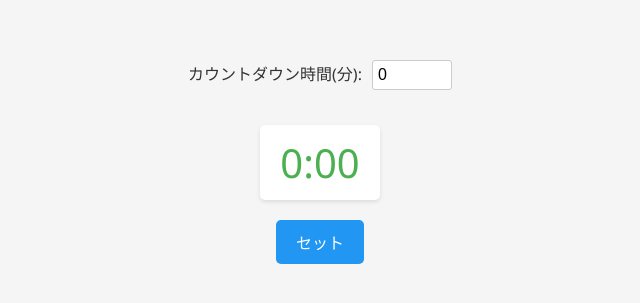
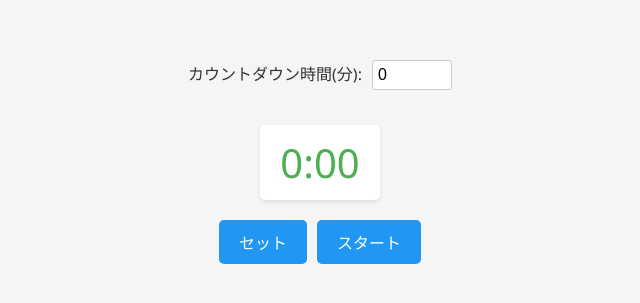
Before and after one commit to rinta-nagayama-uhuru/timer_app, a Vue app: page / in a window 1280 px wide. Shown: the part 231-534 px from the top of the page, without its empty margins (320-960 px from the left). Built offline with nearby package versions, Linux system fonts and the light colour scheme.

Commit message:
カウントダウン機能の実装

```diff
--- a/src/App.vue
+++ b/src/App.vue
@@ -7,6 +7,7 @@
     <div class="timer">{{  formatTime }}</div>
     <div class="controls">
       <button @click="setTime">セット</button>
+      <button @click="startTimer">スタート</button>
     </div>
   </div>
 </template>
@@ -17,6 +18,7 @@
 
   const inputMinutes =  ref(0);
   const time = ref(0);
+  let timerID = ref(null);
 
   const formatTime = computed(() =>{
     const minutes = Math.floor(time.value / 60);
@@ -26,6 +28,14 @@
 
   function setTime(){
     time.value = inputMinutes.value * 60;
+  }
+
+  function startTimer(){
+    timerID.value = setInterval(() => {
+      if (time.value > 0 ){
+        time.value -= 1;
+      }
+    }, 1000);
   }
 </script>
 
```
